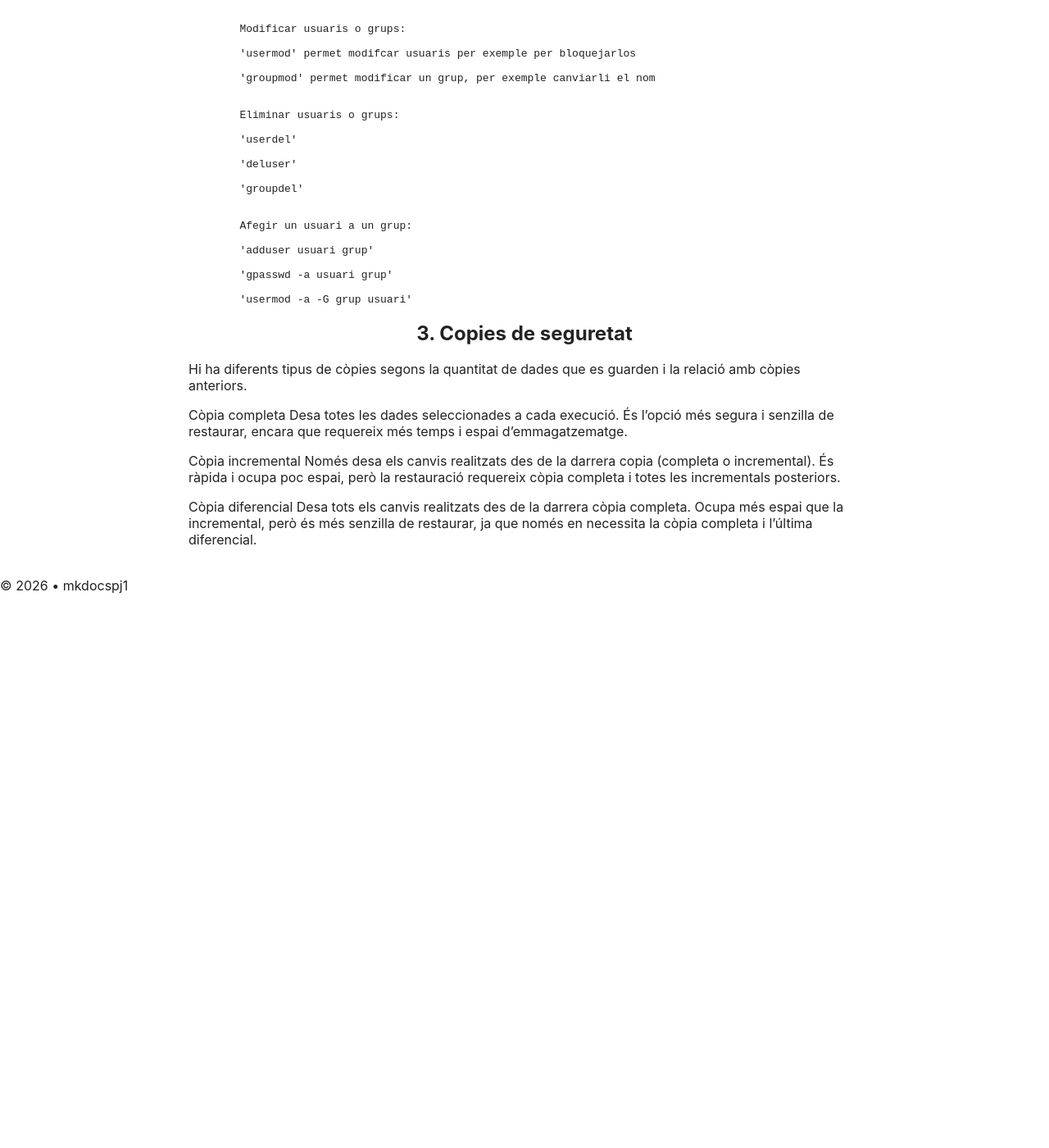
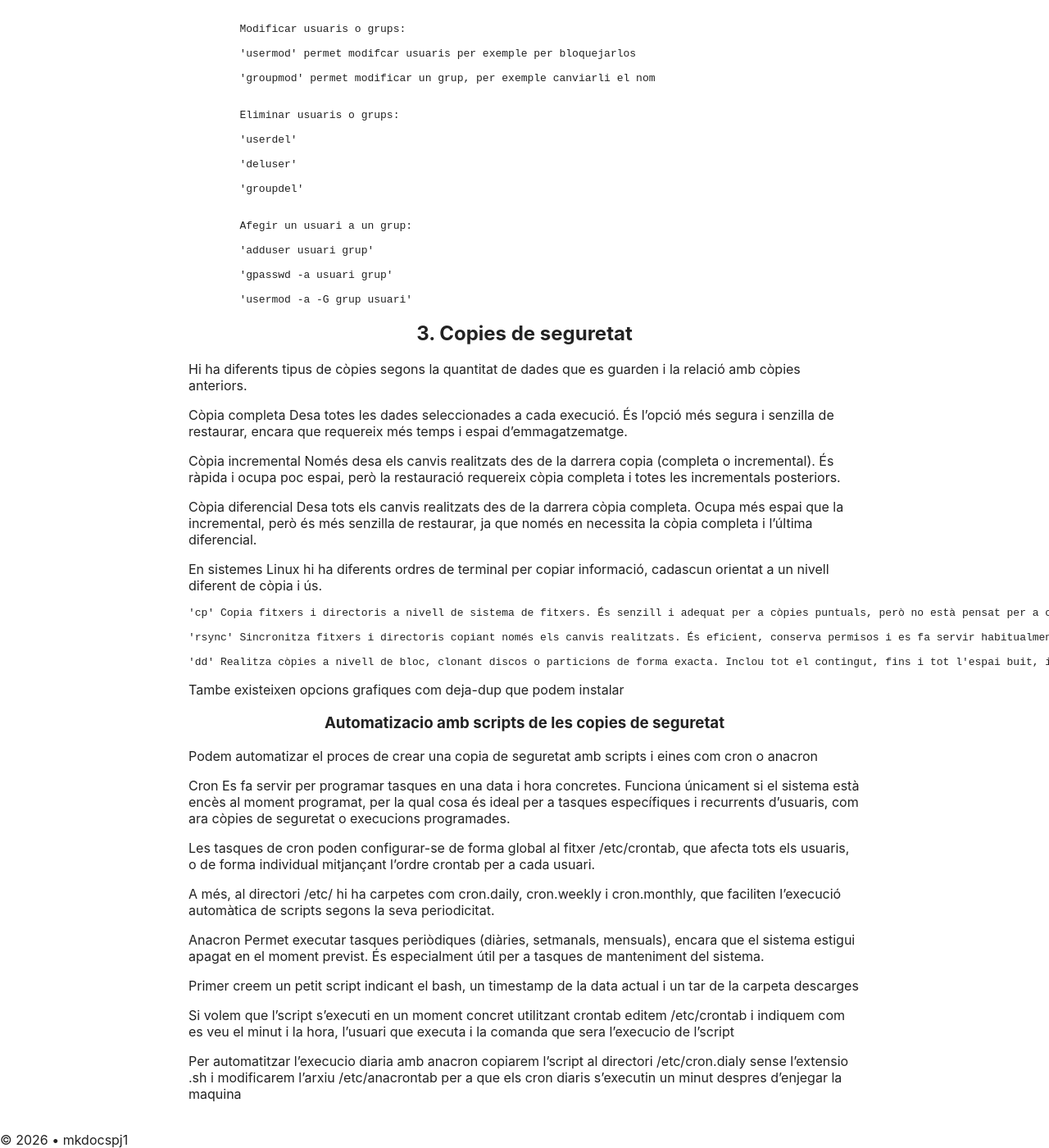
Before and after one commit to vallesune/mkdocspj1, a Jekyll site: the page built from projecte1/sprint2.md, in a window 1280 px wide and 1400 px high, scrolled down 3463 px. Shown: the whole window at 82% size. Built offline with Jekyll 4.4.1, drawn with Linux system fonts in a browser that asks for light colours; before the commit the page ends 4187 px from its top, so only the background shows below that.

Commit message:
Update sprint2.md

```diff
--- a/projecte1/sprint2.md
+++ b/projecte1/sprint2.md
@@ -143,3 +143,35 @@ Només desa els canvis realitzats des de la darrera copia (completa o incrementa
 
 Còpia diferencial
 Desa tots els canvis realitzats des de la darrera còpia completa. Ocupa més espai que la incremental, però és més senzilla de restaurar, ja que només en necessita la còpia completa i l'última diferencial.
+
+En sistemes Linux hi ha diferents ordres de terminal per copiar informació, cadascun orientat a un nivell diferent de còpia i ús.
+
+	'cp' Copia fitxers i directoris a nivell de sistema de fitxers. És senzill i adequat per a còpies puntuals, però no està pensat per a còpies de seguretat ni per clonar discos.
+
+	'rsync' Sincronitza fitxers i directoris copiant només els canvis realitzats. És eficient, conserva permisos i es fa servir habitualment per a còpies de seguretat i replicació de dades.
+
+	'dd' Realitza còpies a nivell de bloc, clonant discos o particions de forma exacta. Inclou tot el contingut, fins i tot l'espai buit, i cal utilitzar-lo amb precaució.
+
+Tambe existeixen opcions grafiques com deja-dup que podem instalar
+
+
+### Automatizacio amb scripts de les copies de seguretat
+
+Podem automatizar el proces de crear una copia de seguretat amb scripts i eines com cron o anacron
+
+Cron
+Es fa servir per programar tasques en una data i hora concretes. Funciona únicament si el sistema està encès al moment programat, per la qual cosa és ideal per a tasques específiques i recurrents d'usuaris, com ara còpies de seguretat o execucions programades.
+
+Les tasques de cron poden configurar-se de forma global al fitxer /etc/crontab, que afecta tots els usuaris, o de forma individual mitjançant l'ordre crontab per a cada usuari.
+
+A més, al directori /etc/ hi ha carpetes com cron.daily, cron.weekly i cron.monthly, que faciliten l'execució automàtica de scripts segons la seva periodicitat.
+
+
+Anacron
+Permet executar tasques periòdiques (diàries, setmanals, mensuals), encara que el sistema estigui apagat en el moment previst. És especialment útil per a tasques de manteniment del sistema.
+
+Primer creem un petit script indicant el bash, un timestamp de la data actual i un tar de la carpeta descarges
+
+Si volem que l'script s'executi en un moment concret utilitzant crontab editem /etc/crontab i indiquem com es veu el minut i la hora, l'usuari que executa i la comanda que sera l'execucio de l'script
+
+Per automatitzar l'execucio diaria amb anacron copiarem l'script al directori /etc/cron.dialy sense l'extensio .sh i modificarem l'arxiu /etc/anacrontab per a que els cron diaris s'executin un minut despres d'enjegar la maquina
```
